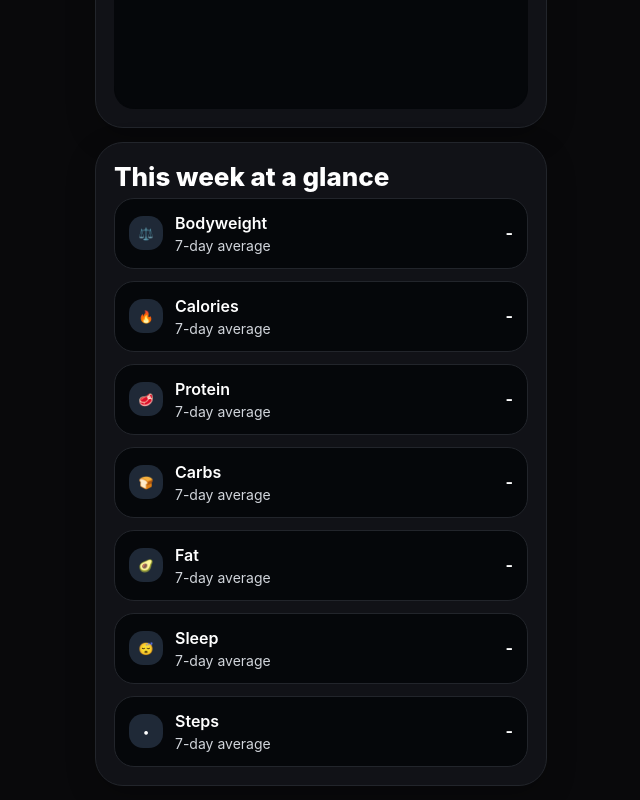
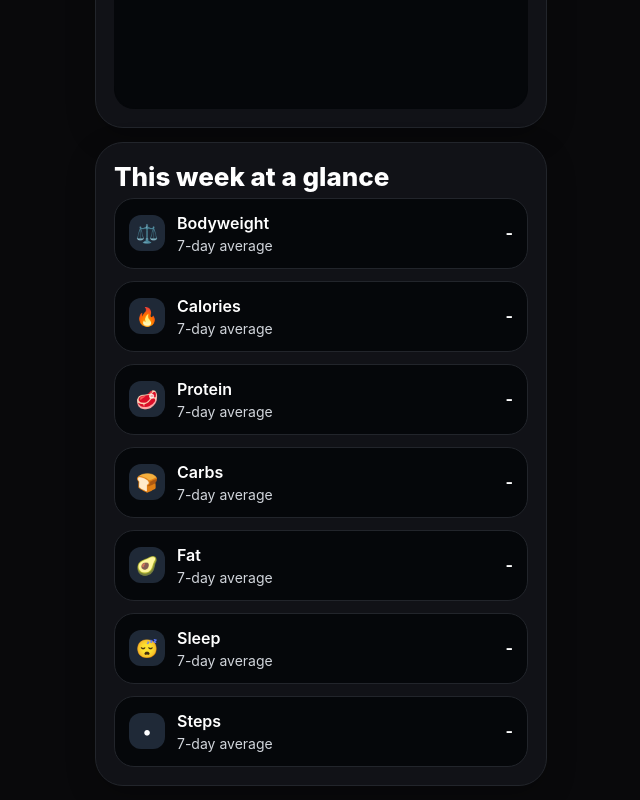
Before and after one commit to franfarr/fitness-tracker-app, a React (Vite) app: page / in a window 1280 px wide. Shown: the part 1371-2171 px from the top of the page, without its empty margins (319-959 px from the left). Built offline with nearby package versions, Linux system fonts and the light colour scheme.

Commit message:
Update App.jsx

```diff
--- a/src/App.jsx
+++ b/src/App.jsx
@@ -773,16 +773,14 @@ const styles = {
     gap: 12
   },
   iconBox: {
-    width: 34,
-    height: 34,
-    borderRadius: 14,
+    width: 36,
+    height: 36,
+    borderRadius: 12,
     background: '#1f2937',
     display: 'flex',
     alignItems: 'center',
     justifyContent: 'center',
-    color: '#ffffff',
-    fontSize: 12,
-    fontWeight: 700
+    fontSize: 18,
   },
   statLabel: {
     color: '#ffffff',
```
